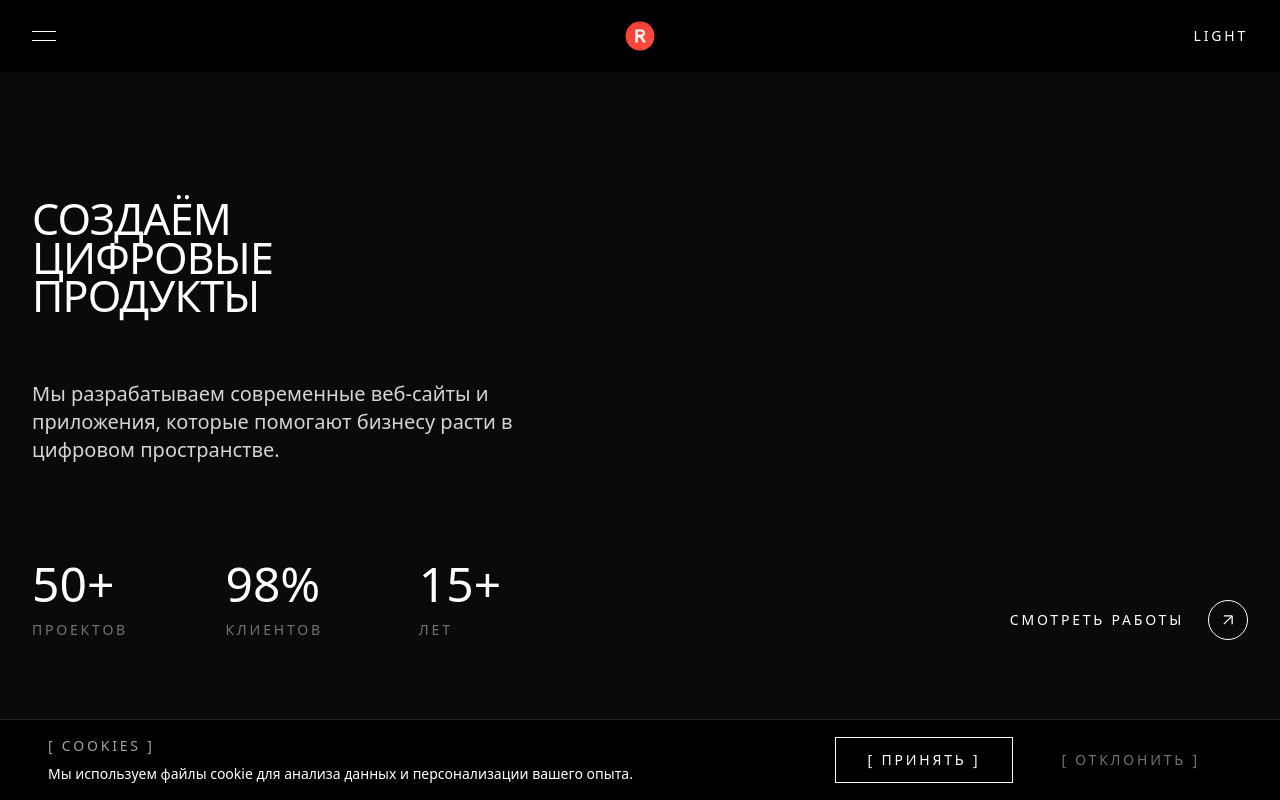
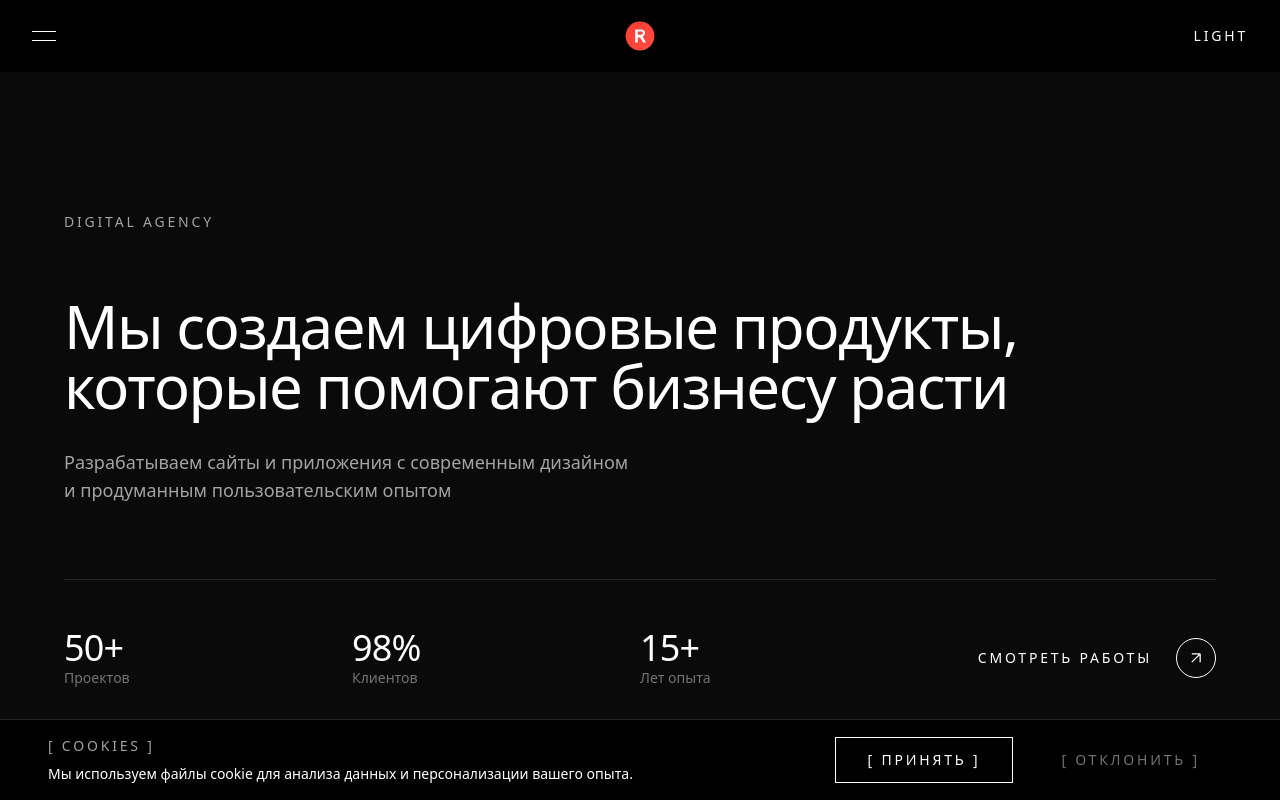
Before and after one commit to pomidorgithub/redpomidor, a Vue app: page / in a window 1280 px wide. Shown: the top 800 px of the page. Built offline with nearby package versions, Linux system fonts and the light colour scheme.

Commit message:
Обновление

```diff
--- a/src/components/home/HeroSection.vue
+++ b/src/components/home/HeroSection.vue
@@ -1,52 +1,50 @@
 <template>
-  <section class="min-h-[calc(100vh-72px)] bg-neutral-50 dark:bg-neutral-950">
-    <div class="h-full w-full">
-      <!-- Основной контент -->
-      <div class="px-8 pt-32">
-        <div class="max-w-[120rem] mx-auto">
-          <!-- Заголовок -->
-          <div class="space-y-16"
-            v-motion
-            :initial="{ opacity: 0 }"
-            :enter="{ opacity: 1 }"
-          >
-            <div class="relative">
-              <h1 class="text-[43px] leading-[0.9] tracking-[-0.02em]">
-                СОЗДАЁМ<br />
-                ЦИФРОВЫЕ<br />
-                ПРОДУКТЫ
-              </h1>
+  <section class="h-[calc(100vh-72px)] bg-neutral-50 dark:bg-neutral-950">
+    <div class="h-full">
+      <!-- Фоновая сетка -->
+      <div class="absolute inset-0 grid grid-cols-2 md:grid-cols-4">
+        <div></div>
+        <div></div>
+        <div class="hidden md:block"></div>
+        <div class="hidden md:block"></div>
       </div>
 
-            <div class="grid grid-cols-1 md:grid-cols-2 gap-16">
-              <div class="text-lg md:text-xl text-neutral-600 dark:text-neutral-300">
-                Мы разрабатываем современные веб-сайты и приложения, которые помогают бизнесу расти в цифровом пространстве.
+      <!-- Контент -->
+      <div class="h-full">
+        <div class="h-full">
+          <!-- Основная колонка -->
+          <div class="h-full pl-7 pr-12 md:px-16 pt-12 md:pt-16 pb-12 md:pb-16 flex flex-col">
+            <div class="flex-1 flex flex-col justify-center max-w-5xl">
+              <div class="space-y-16">
+                <div class="text-sm tracking-[0.2em] text-neutral-400">DIGITAL AGENCY</div>
+
+                <div class="space-y-8">
+                  <h1 class="text-4xl md:text-5xl lg:text-6xl leading-[1.1] tracking-tight">
+                    Мы создаем цифровые продукты, которые помогают бизнесу расти
+                  </h1>
+
+                  <p class="text-lg text-neutral-500 dark:text-neutral-400 max-w-xl">
+                    Разрабатываем сайты и приложения с современным дизайном и продуманным пользовательским опытом
+                  </p>
                 </div>
               </div>
             </div>
 
-          <!-- Статистика и кнопка -->
-          <div class="mt-24 flex flex-col md:flex-row md:justify-between md:items-end gap-16"
-            v-motion
-            :initial="{ opacity: 0, y: 40 }"
-            :enter="{ opacity: 1, y: 0 }"
-            :delay="200"
-          >
-            <div class="grid grid-cols-1 sm:grid-cols-3 gap-12 md:gap-24">
+            <!-- Статистика -->
+            <div class="grid grid-cols-4 border-t border-neutral-200 dark:border-neutral-800 py-12">
               <div>
-                <div class="text-4xl md:text-5xl mb-3">50+</div>
-                <div class="text-sm tracking-[0.2em] text-neutral-500">ПРОЕКТОВ</div>
+                <div class="text-3xl md:text-4xl font-light tracking-tight">50+</div>
+                <div class="text-sm text-neutral-500">Проектов</div>
               </div>
               <div>
-                <div class="text-4xl md:text-5xl mb-3">98%</div>
-                <div class="text-sm tracking-[0.2em] text-neutral-500">КЛИЕНТОВ</div>
+                <div class="text-3xl md:text-4xl font-light tracking-tight">98%</div>
+                <div class="text-sm text-neutral-500">Клиентов</div>
               </div>
               <div>
-                <div class="text-4xl md:text-5xl mb-3">15+</div>
-                <div class="text-sm tracking-[0.2em] text-neutral-500">ЛЕТ</div>
+                <div class="text-3xl md:text-4xl font-light tracking-tight">15+</div>
+                <div class="text-sm text-neutral-500">Лет опыта</div>
               </div>
-            </div>
-
+              <div class="flex items-center justify-end">
                 <button
                   @click="scrollToProjects"
                   class="group relative inline-flex items-center gap-6 text-sm tracking-[0.2em] hover:text-neutral-500 transition-colors"
@@ -68,6 +66,8 @@
             </div>
           </div>
         </div>
+      </div>
+    </div>
   </section>
 </template>
 
@@ -79,3 +79,7 @@ const scrollToProjects = () => {
   }
 }
 </script>
+
+<style>
+@import url('https://fonts.googleapis.com/css2?family=Space+Grotesk:wght@300;500;700&display=swap');
+</style>
```
Lines whose indentation alone changed are shown as unchanged.
